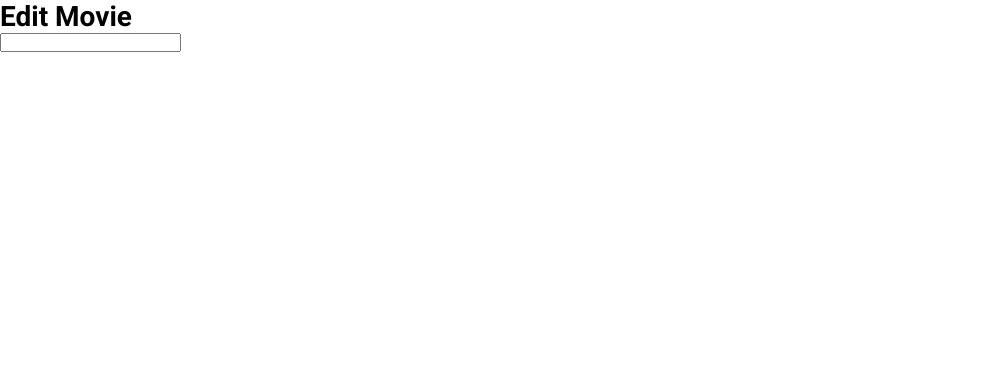
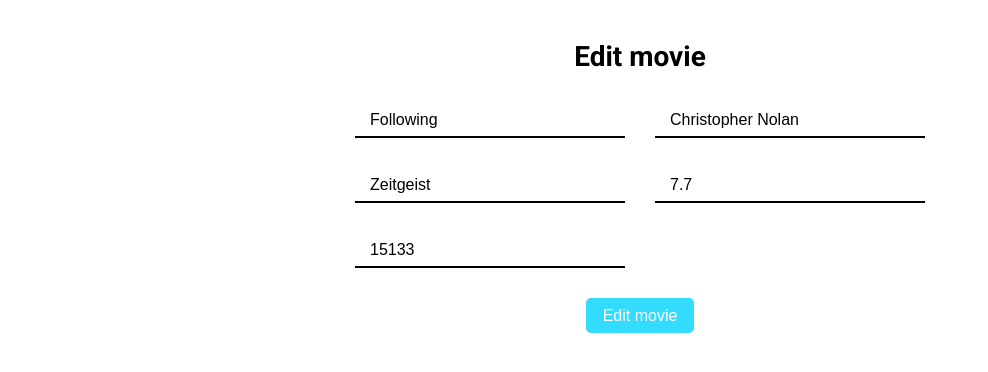
Before and after one commit to sashomilev94/movies-app, a React (Create React App) app: page /edit-movie/1 in a window 1280 px wide. Shown: the top 372 px of the page, without its empty margins (0-988 px from the left). Built offline with nearby package versions, Linux system fonts and the light colour scheme.

Commit message:
Add edit movie functionality

```diff
--- a/src/App.tsx
+++ b/src/App.tsx
@@ -18,7 +18,7 @@
       <Switch>
       	<Route path="/movies" component={Table} />
       	<Route path="/add-movie" component={AddMovie} />
-      	<Route path="/edit-movie" component={EditMovie} />
+      	<Route path="/edit-movie/:id" component={EditMovie} />
       	<Redirect from="/" to="/movies" />
       </Switch>
     </div>
--- a/src/components/Items/Item/Item.tsx
+++ b/src/components/Items/Item/Item.tsx
@@ -5,6 +5,7 @@
 	Defining Prop Types
  */
 type ItemProps = {
+  dataID: number,
   title: string|number,
   director: string,
   distributor: string,
@@ -13,22 +14,18 @@
   deleted: (event: MouseEvent<HTMLButtonElement>) => void
 }
 
-const Item: FunctionComponent<ItemProps> = ({title, director, distributor, rating, votes, deleted, children}) => {
+const Item: FunctionComponent<ItemProps> = ({title, director, distributor, rating, votes, deleted, children, dataID}) => {
 
 	let names = "Item";
 	const [isActive, setActive] = useState<boolean>(false);
 
 	/**
-	 * Set Active(Delete) State To Item
+	 * Set Active(Delete/Edit) State To Item
 	 * @return {boolean} [true/false]
 	 */
 	const toggleActivation = () => {
 		return setActive(!isActive);
 	};
-
-	const enterEditState = () => {
-
-	}
 
 	/*
 		If active add class Active to the element
@@ -47,7 +44,7 @@
 				<p>{votes}</p>
 
 				<NavLink
-					to="/edit-movie"
+					to={`edit-movie/${dataID}`}
 					className="EditButton">
 					<svg xmlns="http://www.w3.org/2000/svg" width="15" height="15" viewBox="0 0 494.936 494.936">
 					  <path d="M389.844 182.85c-6.743 0-12.21 5.467-12.21 12.21v222.968c0 23.562-19.174 42.735-42.736 42.735H67.157c-23.562 0-42.736-19.174-42.736-42.735V150.285c0-23.562 19.174-42.735 42.736-42.735h267.741c6.743 0 12.21-5.467 12.21-12.21s-5.467-12.21-12.21-12.21H67.157C30.126 83.13 0 113.255 0 150.285v267.743c0 37.029 30.126 67.155 67.157 67.155h267.741c37.03 0 67.156-30.126 67.156-67.155V195.061c0-6.743-5.467-12.211-12.21-12.211z"/>
--- a/src/components/Items/Items.tsx
+++ b/src/components/Items/Items.tsx
@@ -42,11 +42,11 @@
 class Items extends Component <PropsInterface, StateInterface> {
   render() {
   	  const { items, onDeleteItem, sortedBy, filterEnabled, filterRating, page, visibleItems } = this.props;
+
   	  let computedItems;
 
-
-  	  const indexOfLastPosts = page * visibleItems;
-  	  const indexOfFirstPost = indexOfLastPosts - visibleItems;
+  	  // const indexOfLastPosts = page * visibleItems;
+  	  // const indexOfFirstPost = indexOfLastPosts - visibleItems;
 
   	  /*
   	  		ДА СЕ НАПРАВИ ДА РАБОТИ ПРАВИЛНО СЪС СТРАНИЦИТЕ КОГАТО СЕ ФИЛТРИРА, СОРТИРА
@@ -58,7 +58,7 @@
   	   * @return {rating number}          [Asc/Desc]
   	   */
   	  if (sortedBy === '') {
-		computedItems = items.concat().slice(indexOfFirstPost, indexOfLastPosts)
+		computedItems = items;
   	  } else if(sortedBy === 'asc') {
   	  	computedItems = items.concat().sort((a:Movie, b:Movie) => {
   	  		return a.imdb_rating - b.imdb_rating;
@@ -95,12 +95,11 @@
 	    				distributor={item.distributor}
 	    				rating={item.imdb_rating}
 	    				votes={item.imdb_votes}
+	    				dataID={item.id}
 	    				deleted={() => onDeleteItem(item.id)} />
 	    			))
 	    		}
 	    	</div>
-
-	    	<Pagination postsPerPage={visibleItems} totalPosts={items.length} />
 	    </Fragment>
 	  );
   }
--- a/src/containers/EditMovie/EditMovie.tsx
+++ b/src/containers/EditMovie/EditMovie.tsx
@@ -1,15 +1,150 @@
-import React, { Component} from 'react'
+import React, { Component, Fragment, ChangeEvent, SyntheticEvent } from 'react'
+import { connect } from 'react-redux';
 
-class EditMovie extends Component {
+import Shell from '../Shell/Shell';
+import { Movie } from '../../store/reducer';
+import * as actionTypes from '../../store/actions';
+
+/*
+	Defining State Interface
+ */
+interface StateInterface {
+	id: number;
+	title: string|number;
+	director: string;
+	distributor: string;
+	imdb_rating: number;
+	imdb_votes: number;
+}
+
+interface StoreInterface {
+	movieData: Movie[];
+}
+
+/*
+	Defining Props Interface
+ */
+interface PropsInterface {
+	id: number;
+	title: string|number;
+	director: string;
+	distributor: string;
+	imdb_rating: number;
+	imdb_votes: number;
+	ownProps: any;
+	item: any;
+	history: any;
+	onEditItems: Function;
+}
+
+class EditMovie extends Component <PropsInterface, StateInterface> {
+	state = {
+		id: this.props.item.id,
+		title: '',
+		director:'',
+		distributor: '',
+		imdb_rating: 0,
+		imdb_votes: 0
+	}
+
+	componentDidMount() {
+		this.setState({
+			title: this.props.item.title,
+			director: this.props.item.director,
+			distributor: this.props.item.distributor,
+			imdb_rating: this.props.item.imdb_rating,
+			imdb_votes: this.props.item.imdb_votes,
+		} as any)
+	}
+
+	onChangeHandler = (event: ChangeEvent<HTMLInputElement>) => {
+		this.setState({
+			[event.target.name]: event.target.value
+		} as any )
+	}
+
+	onFormSubmitHandler = (event: SyntheticEvent) => {
+		event.preventDefault();
+
+		this.props.onEditItems(this.state.id,this.state.title,this.state.director,this.state.distributor,this.state.imdb_rating,this.state.imdb_votes);
+
+		/*
+			Redirect to movies page
+		 */
+		this.props.history.push('/movies');
+	}
+
 	render() {
+		const { title, director, distributor, imdb_rating, imdb_votes } = this.state;
+
 		return (
-			<div>
-				<h1>Edit Movie</h1>
+			<Fragment>
+				<div className="NewMovieForm">
+					<Shell>
+						<div className="NewMovieFormInner">
+							<h1>Edit movie</h1>
 
-				<input type="text" />
-			</div>
+							<div>
+								<form className="Form" onSubmit={this.onFormSubmitHandler}>
+									<div className="FormControls">
+										<input onChange={this.onChangeHandler} placeholder="Film Title" type="text" name="title" required value={title} />
+
+									</div>
+
+									<div className="FormControls">
+										<input onChange={this.onChangeHandler} placeholder="Director" type="text" name="director" required value={director} />
+
+									</div>
+
+									<div className="FormControls">
+										<input onChange={this.onChangeHandler} placeholder="Distributor" value={distributor} required type="text" name="distributor" />
+
+									</div>
+
+									<div className="FormControls">
+										<input onChange={this.onChangeHandler} placeholder="Rating" required pattern="\d+((\.)\d+)?" type="text" name="imdb_rating" value={imdb_rating} />
+
+									</div>
+
+									<div className="FormControls">
+										<input onChange={this.onChangeHandler} placeholder="Votes" required pattern="[0-9]*" type="text" value={imdb_votes} name="imdb_votes" />
+									</div>
+
+									<div className="FormActions">
+										<button className="Btn">Edit movie</button>
+									</div>
+								</form>
+							</div>
+						</div>
+					</Shell>
+				</div>
+			</Fragment>
 		)
 	}
 }
 
-export default EditMovie
+const mapStateToProps = (state: StoreInterface, ownProps: any) => {
+	return {
+		item: state.movieData.find(item => item.id === +ownProps.match.params.id)
+	}
+}
+
+const mapDispatchToProps = (dispatch: any) => {
+	return {
+		onEditItems: (id: number, title:string|number, director:string,distributor:string, imdb_rating:number, imdb_votes:number) => {
+			dispatch({
+				type: actionTypes.EDIT_MOVIE,
+				payload: {
+					id,
+					title,
+					director,
+					distributor,
+					imdb_rating,
+					imdb_votes
+				}
+			})
+		}
+	};
+}
+
+export default connect(mapStateToProps, mapDispatchToProps)(EditMovie);
--- a/src/store/reducer.tsx
+++ b/src/store/reducer.tsx
@@ -28,9 +28,11 @@
 			return state.concat(newMovie)
 		}
 		case actionTypes.EDIT_MOVIE : {
-			return {
-				...state,
-			}
+			const index = state.findIndex(item => item.id === action.payload.id)
+
+			state[index] = action.payload;
+
+			return state;
 		}
 		case actionTypes.DELETE_MOVIE: {
 			return state.filter(movie => movie.id !== action.id)
```
Also changed, not shown: src/containers/AddMovie/AddMovie.tsx (+4 -4 lines).
